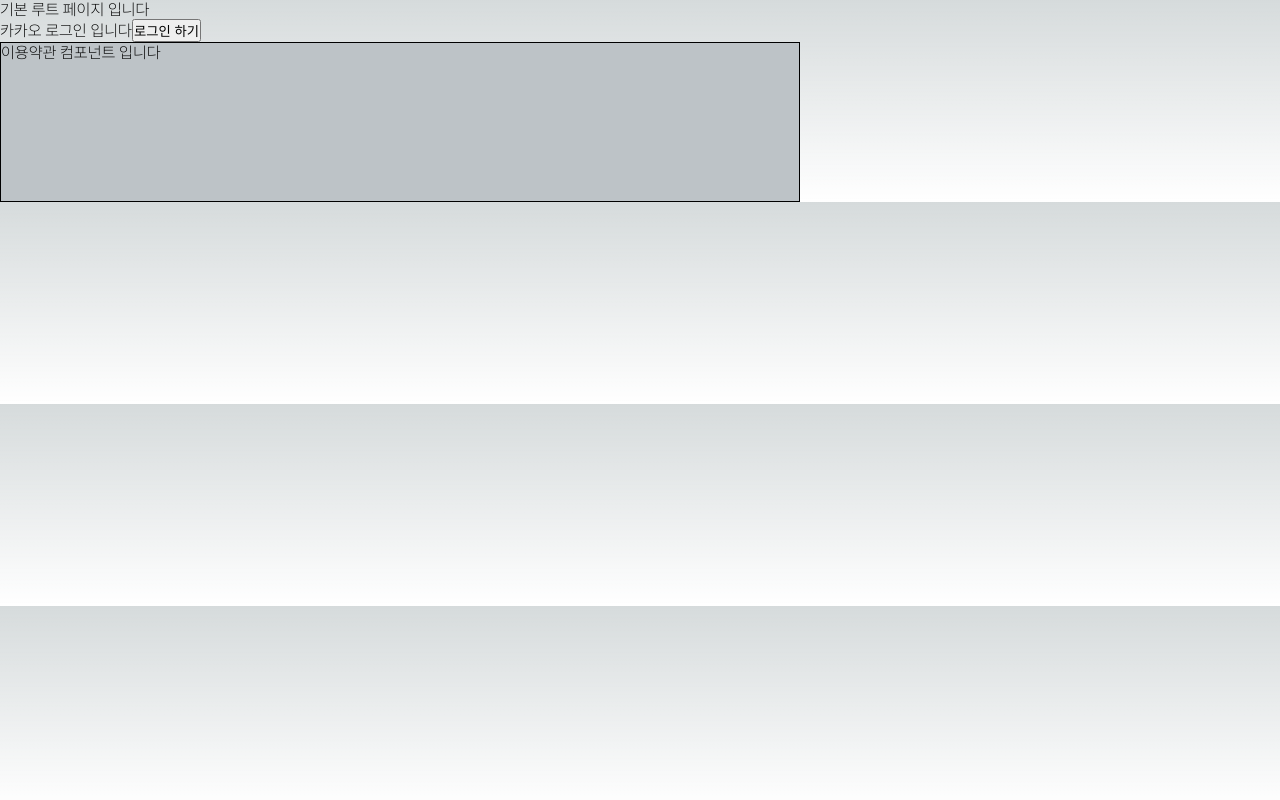
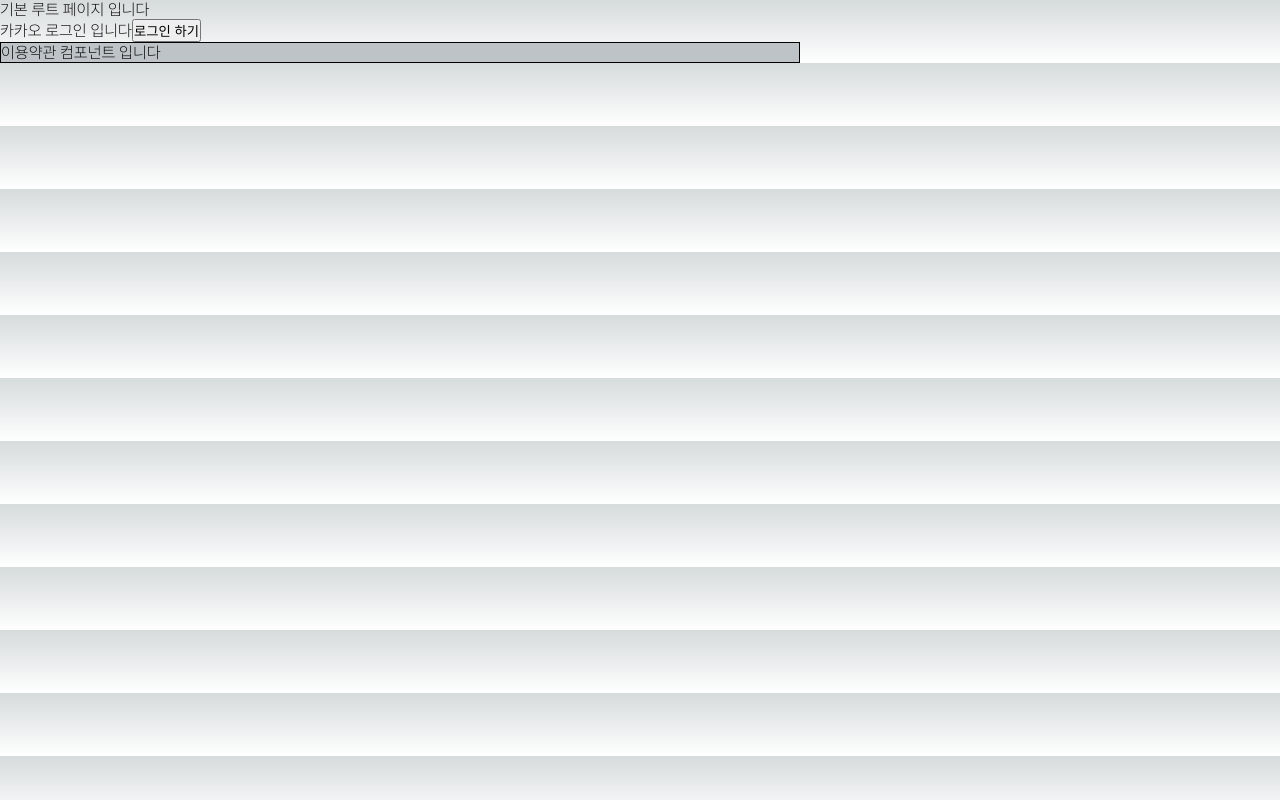
Before and after one commit to WE-ARE-RACCOONS/postgraduate-front, a Next.js app: page / in a window 1280 px wide. Built offline with nearby package versions, Linux system fonts and the light colour scheme; no server answers.

Commit message:
RAC-95 fix : 컴포넌트 만들기

```diff
--- a/src/components/Termsofservice/serviceCondition.tsx
+++ b/src/components/Termsofservice/serviceCondition.tsx
@@ -11,7 +11,7 @@ function ServiceCondition() {
 const Container = styled.div`
     border: 1px solid black;
     width: 50rem;
-    height: 10rem;
+    height: 2.5;
     background-color: #bdc3c7;
 `;
 export default ServiceCondition
```
Also changed, not shown: 1 other file (tests, documents, lock files or other folders).
